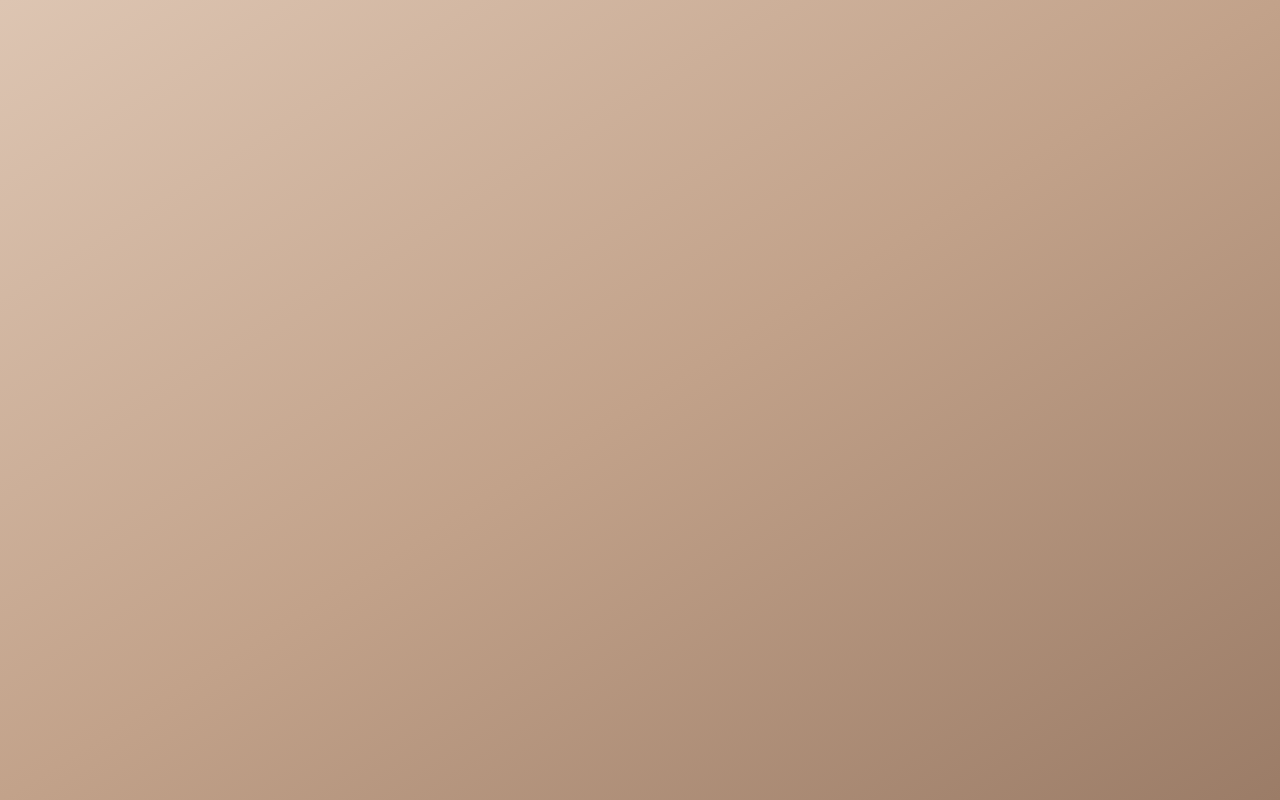
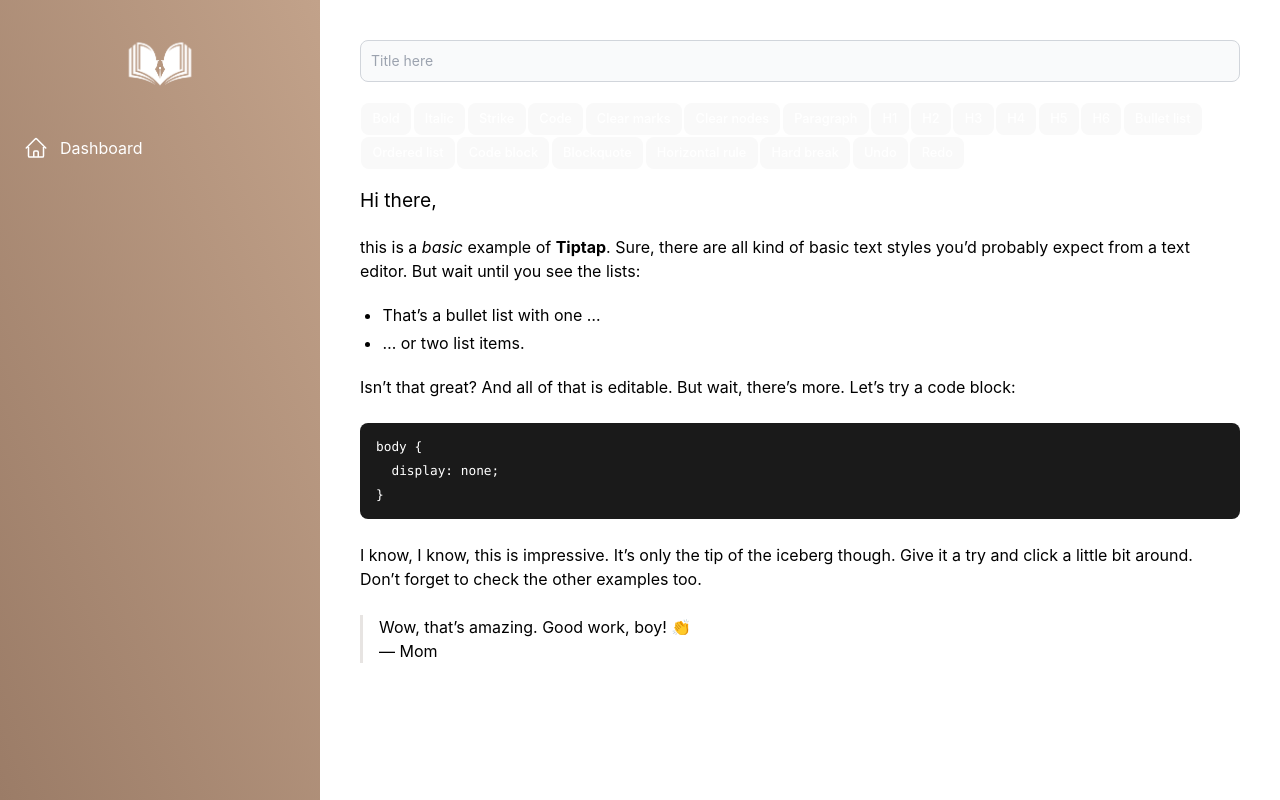
Before and after one commit to mufidaandi/ecrire-frontend, a React (Vite) app: page /add-entry in a window 1280 px wide. Before the commit this address had no page. Built offline with nearby package versions, Linux system fonts and the light colour scheme.

Commit message:
create add entry page + integrate TipTap for RTE

```diff
--- a/src/App.tsx
+++ b/src/App.tsx
@@ -1,21 +1,25 @@
 // import { useState } from 'react'
 // import reactLogo from './assets/react.svg'
 // import viteLogo from '/vite.svg'
-import UserAuth from './pages/UserAuth'
-import { BrowserRouter as Router, Routes, Route } from 'react-router-dom';
-import './App.css'
-import Main from './pages/Main'
+import UserAuth from "./pages/UserAuth";
+import { BrowserRouter as Router, Routes, Route } from "react-router-dom";
+import "./App.css";
+import Main from "./pages/Main";
+import Home from "./pages/Home";
+import AddEntry from "./pages/AddEntry";
 
 function App() {
-
   return (
     <Router>
       <Routes>
-        <Route path="/" element={<Main />} />
+        <Route path="/" element={<Main />}>
+          <Route index element={<Home />} />
+          <Route path="add-entry" element={<AddEntry />} />
+        </Route>
         <Route path="/auth" element={<UserAuth />} />
       </Routes>
     </Router>
-  )
+  );
 }
 
-export default App
+export default App;
--- /dev/null
+++ b/src/components/TextEditor.tsx
@@ -0,0 +1,263 @@
+import { useEditor, EditorContent, Editor } from "@tiptap/react";
+import StarterKit from "@tiptap/starter-kit";
+// import { Image } from "./ImageExtension";
+// import { ImageToolbar } from "./ImageToolbar";
+// import CharacterCount from "@tiptap/extension-character-count";
+// import Link from "@tiptap/extension-link";
+// import { BubbleLink } from "./BubbleLink";
+// import { KeyboardEvent } from "react";
+import '../styles/TextEditor.css'
+
+const extensions = [
+  StarterKit
+];
+
+const content = `<h2>
+  Hi there,
+</h2>
+<p>
+  this is a <em>basic</em> example of <strong>Tiptap</strong>. Sure, there are all kind of basic text styles you’d probably expect from a text editor. But wait until you see the lists:
+</p>
+<ul>
+  <li>
+    That’s a bullet list with one …
+  </li>
+  <li>
+    … or two list items.
+  </li>
+</ul>
+<p>
+  Isn’t that great? And all of that is editable. But wait, there’s more. Let’s try a code block:
+</p>
+<pre><code class="language-css">body {
+  display: none;
+}</code></pre>
+<p>
+  I know, I know, this is impressive. It’s only the tip of the iceberg though. Give it a try and click a little bit around. Don’t forget to check the other examples too.
+</p>
+<blockquote>
+  Wow, that’s amazing. Good work, boy! 👏
+  <br />
+  — Mom
+</blockquote>`;
+
+
+
+function TitleInput() {
+
+  return (
+    <div>
+        <input type="text" id="default-input" placeholder="Title here" className="bg-gray-50 border border-gray-300 text-gray-900 text-sm rounded-lg focus:ring-blue-500 focus:border-blue-500 block w-full p-2.5 dark:bg-gray-700 dark:border-gray-600 dark:placeholder-gray-400 dark:text-white dark:focus:ring-blue-500 dark:focus:border-blue-500" />
+    </div>
+  );
+}
+
+function MenuBar ({ editor }: { editor: Editor }) {
+  // const { editor } = useCurrentEditor()
+
+  if (!editor) {
+    return null
+  }
+
+  return (
+    <div className="control-group my-5">
+      <div className="button-group">
+        <button
+          onClick={() => editor.chain().focus().toggleBold().run()}
+          disabled={
+            !editor.can()
+              .chain()
+              .focus()
+              .toggleBold()
+              .run()
+          }
+          className={editor.isActive('bold') ? 'is-active' : ''}
+        >
+          Bold
+        </button>
+        <button
+          onClick={() => editor.chain().focus().toggleItalic().run()}
+          disabled={
+            !editor.can()
+              .chain()
+              .focus()
+              .toggleItalic()
+              .run()
+          }
+          className={editor.isActive('italic') ? 'is-active' : ''}
+        >
+          Italic
+        </button>
+        <button
+          onClick={() => editor.chain().focus().toggleStrike().run()}
+          disabled={
+            !editor.can()
+              .chain()
+              .focus()
+              .toggleStrike()
+              .run()
+          }
+          className={editor.isActive('strike') ? 'is-active' : ''}
+        >
+          Strike
+        </button>
+        <button
+          onClick={() => editor.chain().focus().toggleCode().run()}
+          disabled={
+            !editor.can()
+              .chain()
+              .focus()
+              .toggleCode()
+              .run()
+          }
+          className={editor.isActive('code') ? 'is-active' : ''}
+        >
+          Code
+        </button>
+        <button onClick={() => editor.chain().focus().unsetAllMarks().run()}>
+          Clear marks
+        </button>
+        <button onClick={() => editor.chain().focus().clearNodes().run()}>
+          Clear nodes
+        </button>
+        <button
+          onClick={() => editor.chain().focus().setParagraph().run()}
+          className={editor.isActive('paragraph') ? 'is-active' : ''}
+        >
+          Paragraph
+        </button>
+        <button
+          onClick={() => editor.chain().focus().toggleHeading({ level: 1 }).run()}
+          className={editor.isActive('heading', { level: 1 }) ? 'is-active' : ''}
+        >
+          H1
+        </button>
+        <button
+          onClick={() => editor.chain().focus().toggleHeading({ level: 2 }).run()}
+          className={editor.isActive('heading', { level: 2 }) ? 'is-active' : ''}
+        >
+          H2
+        </button>
+        <button
+          onClick={() => editor.chain().focus().toggleHeading({ level: 3 }).run()}
+          className={editor.isActive('heading', { level: 3 }) ? 'is-active' : ''}
+        >
+          H3
+        </button>
+        <button
+          onClick={() => editor.chain().focus().toggleHeading({ level: 4 }).run()}
+          className={editor.isActive('heading', { level: 4 }) ? 'is-active' : ''}
+        >
+          H4
+        </button>
+        <button
+          onClick={() => editor.chain().focus().toggleHeading({ level: 5 }).run()}
+          className={editor.isActive('heading', { level: 5 }) ? 'is-active' : ''}
+        >
+          H5
+        </button>
+        <button
+          onClick={() => editor.chain().focus().toggleHeading({ level: 6 }).run()}
+          className={editor.isActive('heading', { level: 6 }) ? 'is-active' : ''}
+        >
+          H6
+        </button>
+        <button
+          onClick={() => editor.chain().focus().toggleBulletList().run()}
+          className={editor.isActive('bulletList') ? 'is-active' : ''}
+        >
+          Bullet list
+        </button>
+        <button
+          onClick={() => editor.chain().focus().toggleOrderedList().run()}
+          className={editor.isActive('orderedList') ? 'is-active' : ''}
+        >
+          Ordered list
+        </button>
+        <button
+          onClick={() => editor.chain().focus().toggleCodeBlock().run()}
+          className={editor.isActive('codeBlock') ? 'is-active' : ''}
+        >
+          Code block
+        </button>
+        <button
+          onClick={() => editor.chain().focus().toggleBlockquote().run()}
+          className={editor.isActive('blockquote') ? 'is-active' : ''}
+        >
+          Blockquote
+        </button>
+        <button onClick={() => editor.chain().focus().setHorizontalRule().run()}>
+          Horizontal rule
+        </button>
+        <button onClick={() => editor.chain().focus().setHardBreak().run()}>
+          Hard break
+        </button>
+        <button
+          onClick={() => editor.chain().focus().undo().run()}
+          disabled={
+            !editor.can()
+              .chain()
+              .focus()
+              .undo()
+              .run()
+          }
+        >
+          Undo
+        </button>
+        <button
+          onClick={() => editor.chain().focus().redo().run()}
+          disabled={
+            !editor.can()
+              .chain()
+              .focus()
+              .redo()
+              .run()
+          }
+        >
+          Redo
+        </button>
+
+      </div>
+    </div>
+  )
+}
+
+const TextEditor = () => {
+  const editor = useEditor({
+    extensions,
+    content,
+  });
+
+  if (!editor) return false;
+
+  // const isSelectImage = editor.isActive("image");
+
+  return (
+    <div className="wrapper">
+      <TitleInput/>
+
+      <MenuBar editor={editor} />
+      <div className="">
+        <EditorContent editor={editor} />
+      </div>
+      {/* <BubbleMenu
+        editor={editor}
+        shouldShow={({ from, to }) => {
+          const isSelectImage = editor.isActive("image");
+          const isSelectLink = editor.isActive("link");
+          const isSelectRange = from !== to;
+
+          return isSelectImage || isSelectLink || isSelectRange;
+        }}
+      >
+        {isSelectImage ? (
+          <ImageToolbar editor={editor} />
+        ) : (
+          <BubbleLink editor={editor} />
+        )}
+      </BubbleMenu> */}
+    </div>
+  );
+};
+
+export default TextEditor;
--- a/src/index.css
+++ b/src/index.css
@@ -1,6 +1,8 @@
+
 @tailwind base;
 @tailwind components;
 @tailwind utilities;
+
 
 :root {
   font-family: Inter, system-ui, Avenir, Helvetica, Arial, sans-serif;
@@ -34,19 +36,21 @@ body {
   min-height: 100vh;
 }
 
-h1 {
+/* h1 {
   font-size: 3.2em;
   line-height: 1.1;
-}
+} */
 
 button {
   border-radius: 8px;
   border: 1px solid transparent;
-  padding: 0.6em 1.2em;
-  font-size: 1em;
+  padding: 0.4em 0.8em;
+  margin: 0.1em 0.1em;
+  font-size: 0.8em;
   font-weight: 500;
   font-family: inherit;
   background-color: #1a1a1a;
+  color: white;
   cursor: pointer;
   transition: border-color 0.25s;
 }
@@ -56,6 +60,10 @@ button:hover {
 button:focus,
 button:focus-visible {
   outline: 4px auto -webkit-focus-ring-color;
+}
+
+.ProseMirror {
+  outline: none;
 }
 
 @media (prefers-color-scheme: light) {
--- /dev/null
+++ b/src/pages/AddEntry.tsx
@@ -0,0 +1,11 @@
+import TextEditor from "../components/TextEditor";
+
+const AddEntry = () => {
+  return (
+    <div className="add-entry bg-white text-black min-h-full w-full p-10">
+      <TextEditor />
+    </div>
+  );
+};
+
+export default AddEntry;
--- a/src/pages/Main.tsx
+++ b/src/pages/Main.tsx
@@ -1,5 +1,6 @@
+import { Outlet } from "react-router-dom"
 import SideBar from "../components/SideBar"
-import Home from "./Home"
+// import Home from "./Home"
 
 
 const Main = () => {
@@ -7,7 +8,8 @@ const Main = () => {
     <div className="flex flex-row">
         <SideBar />
         <div className="display-container w-4/5 ml-80 h-screen ">
-            <Home />
+            {/* <Home /> */}
+            <Outlet />
         </div>
     </div>
   )
--- /dev/null
+++ b/src/styles/TextEditor.css
@@ -0,0 +1,91 @@
+/* Basic editor styles */
+.tiptap {
+  :first-child {
+    margin-top: 0;
+  }
+
+  /* List styles */
+  ul,
+  ol {
+    padding: 0 1rem;
+    margin: 1.25rem 1rem 1.25rem 0.4rem;
+    list-style-type: disc !important;
+  }
+  li p {
+    margin-top: 0.25em;
+    margin-bottom: 0.25em;
+  }
+
+  /* Heading styles */
+  h1,
+  h2,
+  h3,
+  h4,
+  h5,
+  h6 {
+    line-height: 1.1;
+    margin-top: 2.5rem;
+    text-wrap: pretty;
+  }
+
+  h1,
+  h2 {
+    margin-top: 3.5rem;
+    margin-bottom: 1.5rem;
+  }
+
+  h1 {
+    font-size: 1.4rem;
+  }
+
+  h2 {
+    font-size: 1.2rem;
+  }
+
+  h3 {
+    font-size: 1.1rem;
+  }
+
+  h4,
+  h5,
+  h6 {
+    font-size: 1rem;
+  }
+
+  /* Code and preformatted text styles */
+  code {
+    background-color: #1a1a1a;
+    color:white;
+    border-radius: 0.4rem;
+    font-size: 0.85rem;
+    padding: 0.25em 0.3em;
+  }
+
+  pre {
+    background-color: #1a1a1a;
+    color:white;
+    border-radius: 0.5rem;
+    font-family: "JetBrainsMono", monospace;
+    margin: 1.5rem 0;
+    padding: 0.75rem 1rem;
+  }
+
+  pre code {
+    background: none;
+    color:white;
+    font-size: 0.8rem;
+    padding: 0;
+  }
+
+  blockquote {
+    border-left: 3px solid #3d25141f;
+    margin: 1.5rem 0;
+    padding-left: 1rem;
+  }
+
+  hr {
+    border: none;
+    border-top: 1px solid var(--gray-2);
+    margin: 2rem 0;
+  }
+}
```
